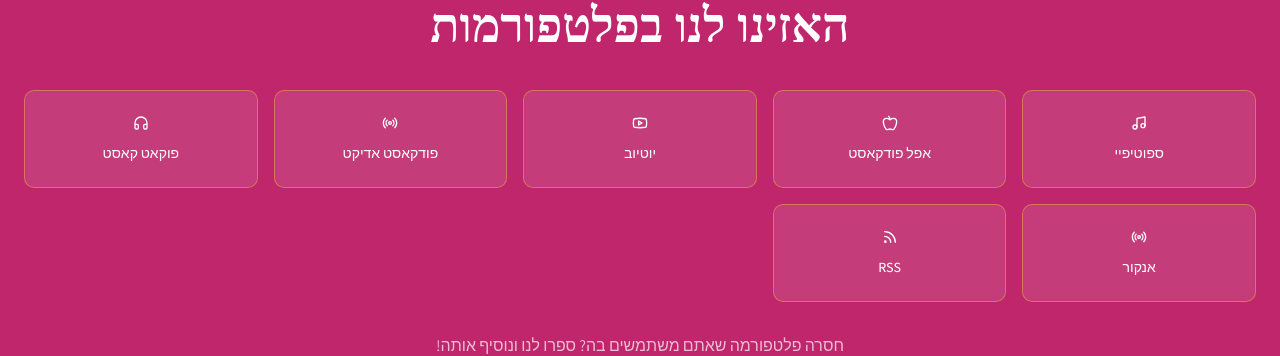
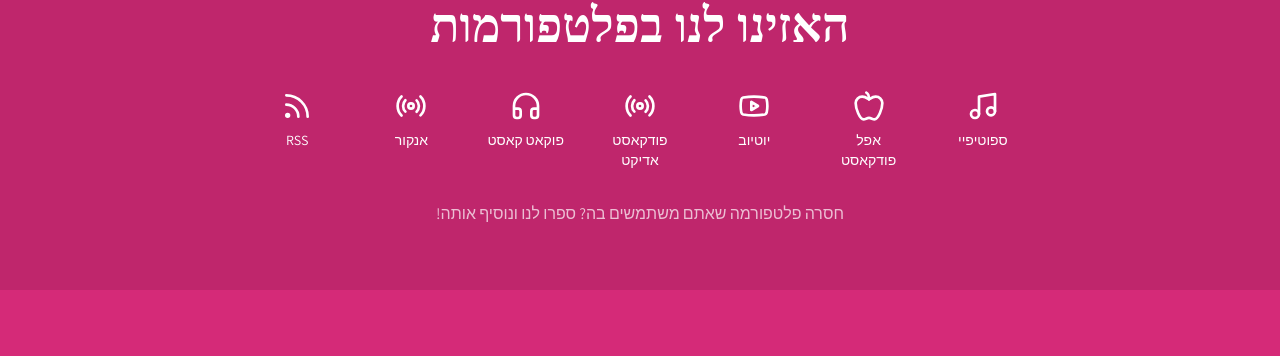
Before and after one commit to achotihayafa/website, a React (Vite) app: page / in a window 1280 px wide. Shown: the part 1230-1586 px from the top of the page. Built offline with nearby package versions, Linux system fonts and the light colour scheme; no server answers; a web font is replaced by a local one.

Commit message:
Refactor: Use icons instead of buttons

```diff
--- a/src/components/PodcastPlatforms.tsx
+++ b/src/components/PodcastPlatforms.tsx
@@ -1,5 +1,5 @@
+
 import React from 'react';
-import { Button } from "@/components/ui/button";
 import { AppleIcon, YoutubeIcon, RadioIcon, RssIcon, MusicIcon, Headphones } from 'lucide-react';
 
 const PodcastPlatforms = () => {
@@ -7,37 +7,37 @@ const PodcastPlatforms = () => {
     {
       name: "ספוטיפיי",
       link: "https://open.spotify.com/show/0ZpvzCEuDeKQhBw74YEmp9",
-      icon: <MusicIcon className="h-5 w-5" />
+      icon: <MusicIcon className="h-8 w-8" />
     },
     {
       name: "אפל פודקאסט",
       link: "https://podcasts.apple.com/us/podcast/אחותי-היפה/id1728358395",
-      icon: <AppleIcon className="h-5 w-5" />
+      icon: <AppleIcon className="h-8 w-8" />
     },
     {
       name: "יוטיוב",
       link: "https://www.youtube.com/@AchotiHaYafa",
-      icon: <YoutubeIcon className="h-5 w-5" />
+      icon: <YoutubeIcon className="h-8 w-8" />
     },
     {
       name: "פודקאסט אדיקט",
       link: "https://podcastaddict.com/podcast/%D7%90%D7%97%D7%95%D7%AA%D7%99%20%D7%94%D7%99%D7%A4%D7%94/5306867",
-      icon: <RadioIcon className="h-5 w-5" />
+      icon: <RadioIcon className="h-8 w-8" />
     },
     {
       name: "פוקאט קאסט",
       link: "https://pca.st/zapd6uv9",
-      icon: <Headphones className="h-5 w-5" />
+      icon: <Headphones className="h-8 w-8" />
     },
     {
       name: "אנקור",
       link: "https://anchor.fm/s/f1452300/podcast/rss",
-      icon: <RadioIcon className="h-5 w-5" />
+      icon: <RadioIcon className="h-8 w-8" />
     },
     {
       name: "RSS",
       link: "https://anchor.fm/s/f1452300/podcast/rss",
-      icon: <RssIcon className="h-5 w-5" />
+      icon: <RssIcon className="h-8 w-8" />
     }
   ];
 
@@ -46,22 +46,18 @@ const PodcastPlatforms = () => {
       <div className="container px-6">
         <h2 className="text-4xl md:text-5xl mb-10 text-center">האזינו לנו בפלטפורמות</h2>
 
-        <div className="grid grid-cols-2 md:grid-cols-3 lg:grid-cols-5 gap-4">
+        <div className="grid grid-cols-4 md:grid-cols-7 gap-8 max-w-3xl mx-auto">
           {platforms.map((platform) => (
             <a
               key={platform.name}
               href={platform.link}
               target="_blank"
               rel="noopener noreferrer"
-              className="block"
+              className="flex flex-col items-center gap-2 text-center hover:text-podcast-yellow transition-colors"
+              title={platform.name}
             >
-              <Button
-                variant="outline"
-                className="w-full h-full bg-white/10 backdrop-blur-sm hover:bg-white/20 border-podcast-yellow/30 hover:border-podcast-yellow transition-all py-6 flex flex-col gap-3"
-              >
-                {platform.icon}
-                <span>{platform.name}</span>
-              </Button>
+              {platform.icon}
+              <span className="text-sm">{platform.name}</span>
             </a>
           ))}
         </div>
```
